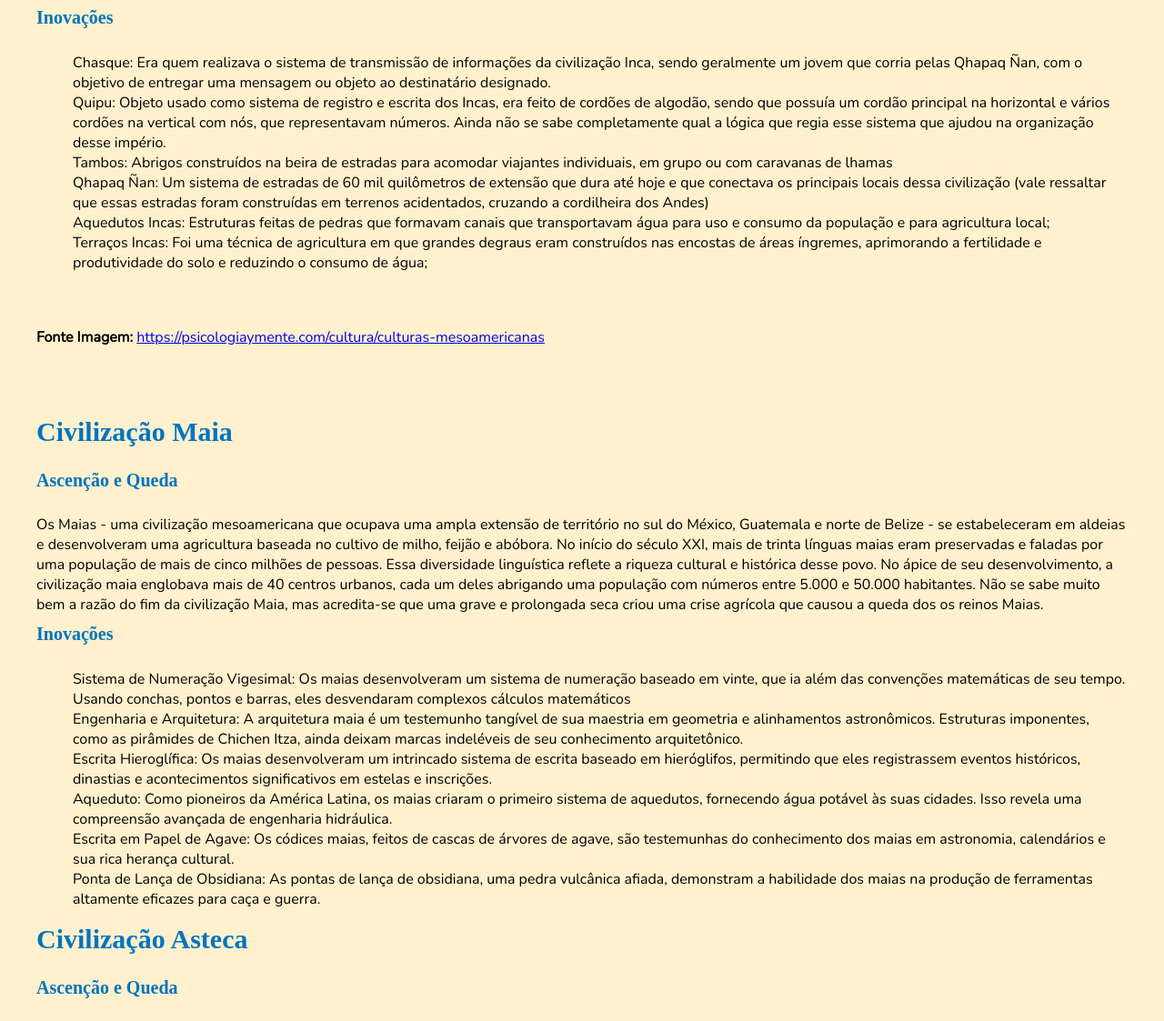
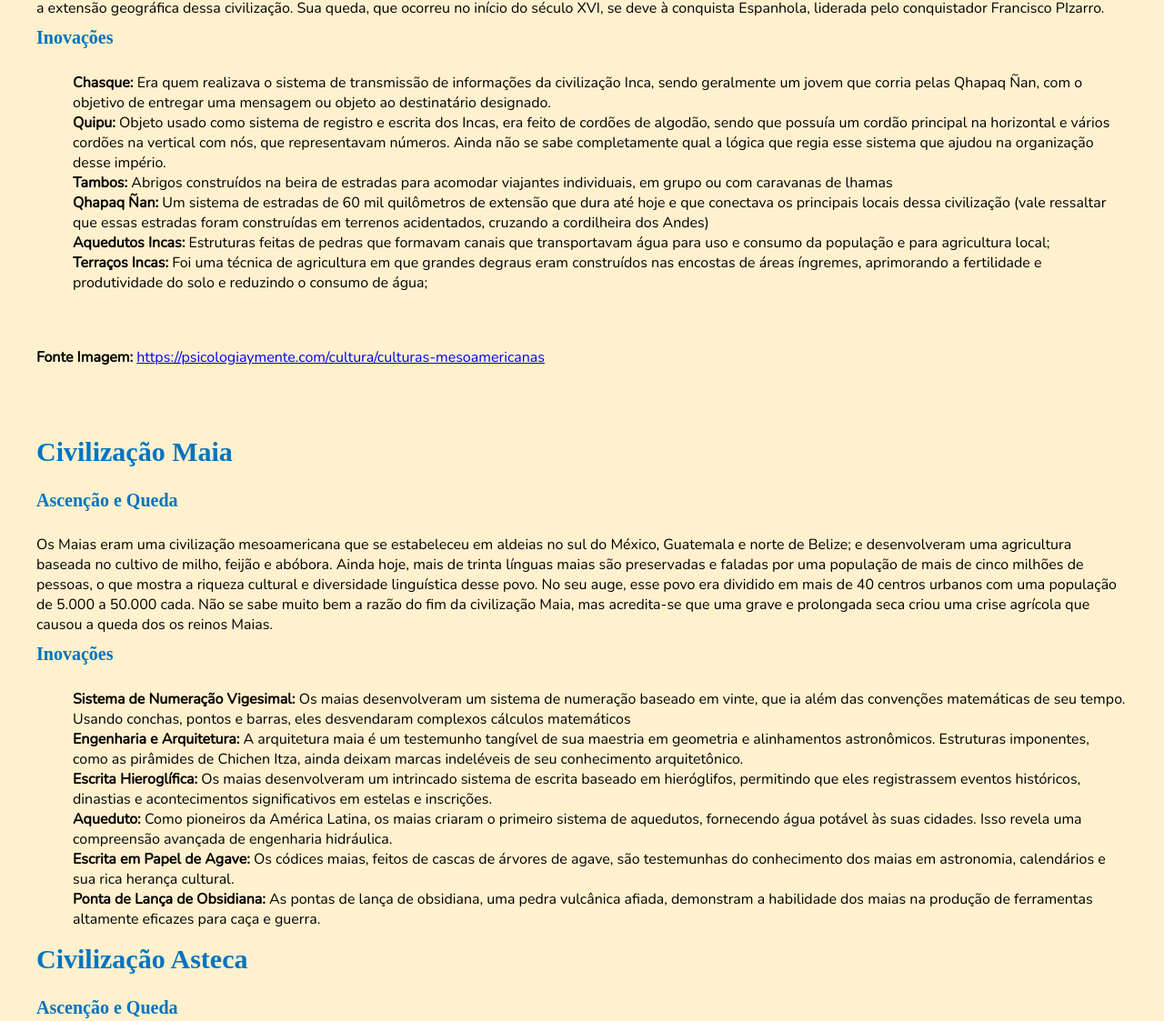
Before and after one commit to thomlandry/blog, a plain HTML site: page index.html in a window 1280 px wide. Shown: the part 3918-5041 px from the top of the page at 91% size. Drawn offline with nearby package versions, Linux system fonts and the light colour scheme; a web font is replaced by a local one.

Commit message:
penultimo commit, se Deus quiser

```diff
--- a/index.html
+++ b/index.html
@@ -86,11 +86,11 @@
 
                 Como Levi Strauss argumenta no livro Raça e História, a antropologia não apresenta uma única visão de progresso, pois a experiência antropológica não está em entender o “outro” pelo “eu”, mas, na verdade, em compreender o “outro” por ele mesmo. Isso implica em medir o progresso de outras culturas usando as réguas delas, não usando sua própria régua. Assim como um observador que está num carro a certa velocidade, quando olha pro lado e vê um outro carro na mesma velocidade, esse parece estar parado; semelhantemente, ao olharmos uma cultura a partir do nosso referencial, temos a ilusão de que ela está parada.
 
-                <br><br>A perspectiva antropológica enfatiza que o progresso não é uma linha reta, mas sim um processo complexo moldado por fatores culturais, sociais e ambientais - que quando são diferentes do homem ocidental, não têm valor intrínseco, sendo vista, então, como uma sociedade estacionária. Cada sociedade tem seu próprio caminho em direção ao progresso, influenciado por suas interações com outras culturas e por sua adaptação às circunstâncias locais. Isso foi constatado pelo sociólogo Bronislaw Malinowski, que dedicou seus estudos às relações sociais dos povos ancestrais das Ilhas Trobriand; a partir do seu contato com esses povos, chegou à conclusão de que o progresso não é linear, mas é, na verdade, moldado por fatores culturais e sociais. Pois diferentes culturas possuem sistemas de valores diferentes, e dessa forma dão prioridades diferentes para a preservação da tradição, a harmonia social, a inovação tecnológica. Portanto, o progresso não pode ser medido de forma universal ou padronizada, e a diversidade cultural desempenha um papel fundamental na maneira como diferentes sociedades interpretam e buscam o avanço.
+                <br><br>A perspectiva antropológica enfatiza que o progresso não é uma linha reta, mas sim um processo complexo moldado por fatores culturais, sociais e ambientais - que quando, na visão do homem ocidental, são diferentes dos seus, não têm valor intrínseco, sendo vista, então, como uma sociedade estacionária. Cada sociedade tem seu próprio caminho em direção ao progresso, influenciado por suas interações com outras culturas e por sua adaptação às circunstâncias locais. Isso foi constatado pelo sociólogo Bronislaw Malinowski, que dedicou seus estudos às relações sociais dos povos ancestrais das Ilhas Trobriand; a partir do seu contato com esses povos, chegou à conclusão de que o progresso não é linear, mas é, na verdade, moldado por fatores culturais e sociais. Pois diferentes culturas possuem sistemas de valores diferentes, e dessa forma dão prioridades diferentes para a preservação da tradição, a harmonia social, a inovação tecnológica. Portanto, o progresso não pode ser medido de forma universal ou padronizada, e a diversidade cultural desempenha um papel fundamental na maneira como diferentes sociedades interpretam e buscam o avanço.
 
                 <br><br>Conclui-se que para identificar o progresso fora do padrão civilizatório europeu,
                 mais especificamente o progresso dos povos indígenas, é necessária a conscientização em relação aos diferentes padrões que definem o que é o progresso para cada cultura. Para isso, o diálogo e a humildade para aprender com o “outro” são cruciais na nossa busca pela erradicação de preconceitos, pois, como Levi Strauss destaca: as desvalorizações em relação a outras raças, está ligada no fundo ao não reconhecimento da diversidade das culturas. Além disso, devemos compreender que nenhuma delas existe isoladamente, na verdade, elas se mesclam; seus progressos são resultados de suas interações, voluntárias ou involuntárias.
-                <br>Ao nos desfazer dessa ideia de superioridade cultural enraizada no nosso imaginário, deixaremos de ver as invenções dos outros sob um olhar egoísta de como elas podem aprimorar nossas próprias organizações econômicas, sistemas políticos, tecnologias, etc. Passaremos a valorizar outras culturas não só pela sua arte, culinária, música, mas também pelo seu conhecimento, ciência e cosmovisão.
+                <br>Ao nos desfazer dessa ideia de superioridade cultural enraizada no nosso imaginário, deixaremos de ver as invenções dos outros sob um olhar egoísta de como elas podem aprimorar nossas próprias organizações econômicas, sistemas políticos, tecnologias, etc. Passaremos a valorizar outras culturas não só pela sua arte, culinária, música, mas também pelo seu próprio conhecimento, ciência e cosmovisão.
 
 
             <br><br><b>Fonte Imagem:</b> <a href="https://psicologiaymente.com/cultura/culturas-mesoamericanas">https://psicologiaymente.com/cultura/culturas-mesoamericanas</a>
@@ -115,16 +115,16 @@
 
                 <ul>
                     <li>
-                        Chasque: Era quem realizava o sistema de transmissão de informações da civilização Inca, sendo geralmente um jovem que corria pelas Qhapaq Ñan, com o objetivo de entregar uma mensagem ou objeto ao destinatário designado.
+                        <b>Chasque:</b> Era quem realizava o sistema de transmissão de informações da civilização Inca, sendo geralmente um jovem que corria pelas Qhapaq Ñan, com o objetivo de entregar uma mensagem ou objeto ao destinatário designado.
                         </li>
                     <li>
-                        Quipu: Objeto usado como sistema de registro e escrita dos Incas, era feito de cordões de algodão, sendo que possuía um cordão principal na horizontal e vários cordões na vertical com nós, que representavam números. Ainda não se sabe completamente qual a lógica que regia esse sistema que ajudou na organização desse império.
+                        <b>Quipu:</b> Objeto usado como sistema de registro e escrita dos Incas, era feito de cordões de algodão, sendo que possuía um cordão principal na horizontal e vários cordões na vertical com nós, que representavam números. Ainda não se sabe completamente qual a lógica que regia esse sistema que ajudou na organização desse império.
                         </li>
-                    <li>Tambos: Abrigos construídos na beira de estradas para acomodar viajantes individuais, em grupo ou com caravanas de lhamas
+                    <li><b>Tambos:</b> Abrigos construídos na beira de estradas para acomodar viajantes individuais, em grupo ou com caravanas de lhamas
                     </li>
-                    <li>Qhapaq Ñan: Um sistema de estradas de 60 mil quilômetros de extensão que dura até hoje e que conectava os principais locais dessa civilização (vale ressaltar que essas estradas foram construídas em terrenos acidentados, cruzando a cordilheira dos Andes)</li>
-                    <li>Aquedutos Incas: Estruturas feitas de pedras que formavam canais que transportavam água para uso e consumo da população e para agricultura local; </li>
-                    <li>Terraços Incas: Foi uma técnica de agricultura em que grandes degraus eram construídos nas encostas de áreas íngremes, aprimorando a fertilidade e produtividade do solo e reduzindo o consumo de água;
+                    <li><b>Qhapaq Ñan:</b> Um sistema de estradas de 60 mil quilômetros de extensão que dura até hoje e que conectava os principais locais dessa civilização (vale ressaltar que essas estradas foram construídas em terrenos acidentados, cruzando a cordilheira dos Andes)</li>
+                    <li><b>Aquedutos Incas:</b> Estruturas feitas de pedras que formavam canais que transportavam água para uso e consumo da população e para agricultura local; </li>
+                    <li><b>Terraços Incas:</b> Foi uma técnica de agricultura em que grandes degraus eram construídos nas encostas de áreas íngremes, aprimorando a fertilidade e produtividade do solo e reduzindo o consumo de água;
                     </li>
                 </ul>
 
@@ -137,21 +137,19 @@
 
                 <h4>Ascenção e Queda</h4>
 
-                Os Maias - uma civilização mesoamericana que ocupava uma ampla extensão de território no sul do México, Guatemala e norte de Belize - se estabeleceram em aldeias e desenvolveram uma agricultura baseada no cultivo de milho, feijão e abóbora. No início do século XXI, mais de trinta línguas maias eram preservadas e faladas por uma população de mais de cinco milhões de pessoas. Essa diversidade linguística reflete a riqueza cultural e histórica desse povo. No ápice de seu desenvolvimento, a civilização maia englobava mais de 40 centros urbanos, cada um deles abrigando uma população com números entre 5.000 e 50.000 habitantes.
-
+                Os Maias eram uma civilização mesoamericana que se estabeleceu em aldeias no sul do México, Guatemala e norte de Belize; e desenvolveram uma agricultura baseada no cultivo de milho, feijão e abóbora. Ainda hoje, mais de trinta línguas maias são preservadas e faladas por uma população de mais de cinco milhões de pessoas, o que mostra a riqueza cultural e diversidade linguística desse povo. No seu auge, esse povo era dividido em mais de 40 centros urbanos com uma população de 5.000 a 50.000 cada.
                 Não se sabe muito bem a razão do fim da civilização Maia, mas acredita-se que uma grave e prolongada seca criou uma crise agrícola que causou a queda dos os reinos Maias.
-
                 <h4>Inovações</h4>
 
 
                 <ul>
-                    <li>Sistema de Numeração Vigesimal: Os maias desenvolveram um sistema de numeração baseado em vinte, que ia além das convenções matemáticas de seu tempo. Usando conchas, pontos e barras, eles desvendaram complexos cálculos matemáticos</li>
-                    <li>Engenharia e Arquitetura: A arquitetura maia é um testemunho tangível de sua maestria em geometria e alinhamentos astronômicos. Estruturas imponentes, como as pirâmides de Chichen Itza, ainda deixam marcas indeléveis de seu conhecimento arquitetônico.</li>
-                    <li>Escrita Hieroglífica: Os maias desenvolveram um intrincado sistema de escrita baseado em hieróglifos, permitindo que eles registrassem eventos históricos, dinastias e acontecimentos significativos em estelas e inscrições.
+                    <li><b>Sistema de Numeração Vigesimal:</b> Os maias desenvolveram um sistema de numeração baseado em vinte, que ia além das convenções matemáticas de seu tempo. Usando conchas, pontos e barras, eles desvendaram complexos cálculos matemáticos</li>
+                    <li><b>Engenharia e Arquitetura:</b> A arquitetura maia é um testemunho tangível de sua maestria em geometria e alinhamentos astronômicos. Estruturas imponentes, como as pirâmides de Chichen Itza, ainda deixam marcas indeléveis de seu conhecimento arquitetônico.</li>
+                    <li><b>Escrita Hieroglífica:</b> Os maias desenvolveram um intrincado sistema de escrita baseado em hieróglifos, permitindo que eles registrassem eventos históricos, dinastias e acontecimentos significativos em estelas e inscrições.
                     </li>
-                    <li>Aqueduto: Como pioneiros da América Latina, os maias criaram o primeiro sistema de aquedutos, fornecendo água potável às suas cidades. Isso revela uma compreensão avançada de engenharia hidráulica.</li>
-                    <li>Escrita em Papel de Agave: Os códices maias, feitos de cascas de árvores de agave, são testemunhas do conhecimento dos maias em astronomia, calendários e sua rica herança cultural.</li>
-                    <li>Ponta de Lança de Obsidiana: As pontas de lança de obsidiana, uma pedra vulcânica afiada, demonstram a habilidade dos maias na produção de ferramentas altamente eficazes para caça e guerra.</li>
+                    <li><b>Aqueduto:</b> Como pioneiros da América Latina, os maias criaram o primeiro sistema de aquedutos, fornecendo água potável às suas cidades. Isso revela uma compreensão avançada de engenharia hidráulica.</li>
+                    <li><b>Escrita em Papel de Agave:</b> Os códices maias, feitos de cascas de árvores de agave, são testemunhas do conhecimento dos maias em astronomia, calendários e sua rica herança cultural.</li>
+                    <li><b>Ponta de Lança de Obsidiana:</b> As pontas de lança de obsidiana, uma pedra vulcânica afiada, demonstram a habilidade dos maias na produção de ferramentas altamente eficazes para caça e guerra.</li>
                 </ul>
 
                 <h2>Civilização Asteca</h2>
@@ -166,14 +164,14 @@
                 <h4>Inovações</h4>
 
                 <ul>
-                    <li>Chinampas: Blocos de terra flutuante sob a água. Essas estruturas agrícolas eram altamente produtivas e contribuíram para a sustentabilidade alimentar da cidade.</li>
-                    <li>Sistema de Claendário: os astecas tinham um sistema de calendário notável, composto por dois ciclos interligados: um ciclo de 260 dias e um ciclo solar de 365 dias. Isso lhes permitiu registrar eventos astronômicos importantes e organizar suas atividades diárias.
+                    <li><b>Chinampas:</b> Blocos de terra flutuante sob a água. Essas estruturas agrícolas eram altamente produtivas e contribuíram para a sustentabilidade alimentar da cidade.</li>
+                    <li><b>Sistema de Claendário:</b> os astecas tinham um sistema de calendário notável, composto por dois ciclos interligados: um ciclo de 260 dias e um ciclo solar de 365 dias. Isso lhes permitiu registrar eventos astronômicos importantes e organizar suas atividades diárias.
                     </li>
-                    <li>Escrita: Era principalmente pictográfica, usando símbolos e imagens para representar palavras e conceitos. Embora não tenham desenvolvido um sistema de escrita como o alfabeto, essa pseudo-escrita pictográfica era sofisticada e servia para documentar sua história e cultura.</li>
+                    <li><b>Escrita:</b> Era principalmente pictográfica, usando símbolos e imagens para representar palavras e conceitos. Embora não tenham desenvolvido um sistema de escrita como o alfabeto, essa pseudo-escrita pictográfica era sofisticada e servia para documentar sua história e cultura.</li>
 
-                    <li>Organização da sociedade: Os astecas também valorizavam a educação e estabeleceram escolas para treinar jovens nas artes, na religião e em habilidades práticas. Além disso, eles tinham um sistema de limpeza de ruas eficiente, mantendo a cidade limpa e organizada.</li>
+                    <li><b>Organização da sociedade:</b> Os astecas também valorizavam a educação e estabeleceram escolas para treinar jovens nas artes, na religião e em habilidades práticas. Além disso, eles tinham um sistema de limpeza de ruas eficiente, mantendo a cidade limpa e organizada.</li>
 
-                    <li>Engenharia: Um dos aspectos notáveis de sua civilização foi a cidade de Tenochtitlán, localizada no que hoje é a Cidade do México. Tenochtitlán era uma cidade de grande importância, com uma complexa rede de canais e estradas que permitia a movimentação eficiente de pessoas e mercadorias pela água.</li>
+                    <li><b>Engenharia:</b> Um dos aspectos notáveis de sua civilização foi a cidade de Tenochtitlán, localizada no que hoje é a Cidade do México. Tenochtitlán era uma cidade de grande importância, com uma complexa rede de canais e estradas que permitia a movimentação eficiente de pessoas e mercadorias pela água.</li>
 
                   </ul>
             </p>
@@ -182,7 +180,7 @@
             <div class="content">
                 <h1 class="blog-title" id="boxLeft">
                     Indígenas no Brasil</h1>
-                <img class="blog-image" src="midia/image6.png" id="imageRight" alt="Imagem da diferença dos territórios indigenas">
+                <img class="blog-image" src="midia/grafico-porcentagem-indigenas.png" id="imageRight" alt="Imagem da diferença dos territórios indigenas">
                 <p class="blog-text" id="boxLeft">
 
                     A diferença no mapeamento das terras indígenas entre a época do descobrimento do Brasil e os dados de 2012 é notável. No decorrer dos anos, as terras indígenas foram amplamente ignoradas, desrespeitadas e desapropriadas, resultando na perda de vastos territórios indígenas.
@@ -203,7 +201,7 @@
 
                     Então, é de suma importância que haja uma conscientização por parte da população em relação ao respeito e preservação das terras e culturas indígenas, reconhecendo a valiosa contribuição que eles oferecem ao Brasil. Essa evolução na compreensão e proteção dos direitos indígenas é um passo significativo em direção a uma sociedade mais justa e equitativa, onde as vozes e as tradições dos povos indígenas são valorizadas e protegidas.
 
-                    <br><br><b>Fonte Imagem:</b> <a href="https://newsela.com/view/ck9noo9yg00ju0iqjdedpqeon/?levelId=ck7ecuus80b6v14p7658rhowt">https://newsela.com/view/ck9noo9yg00ju0iqjdedpqeon/?levelId=ck7ecuus80b6v14p7658rhowt</a>
+                    <br><br><b>Fonte Imagem:</b> <a href="https://brasilescola.uol.com.br/noticias/populacao-indigena-brasil-2022/3129198.html">https://brasilescola.uol.com.br/noticias/populacao-indigena-brasil-2022/3129198.html</a>
 
                 </p>
             </div>
@@ -245,7 +243,7 @@
 
                     <br><br>No entanto, um sistema de cotas não deve ser o único recurso para uma maior heterogeneidade nas faculdades, é necessário, primeiramente, que haja uma mudança na estrutura curricular, incluindo, na bibliografia das matérias, autores indígenas que apresentem uma visão diferente da atual (eurocêntrica) sobre a história e a ciência, aliado à adição de disciplinas, na grade curricular, que visam desconstruir essa visão hegemônica de como fazer ciência. Além disso, é preciso achar mecanismos de certificar esses saberes (assim como os títulos de mestre e doutores, por exemplo), promover debates sobre a questão indígena nas universidades e tentar se aproximar das suas comunidades: há relatos de jovens que passaram 3 dias na estrada para prestar o vestibular indígena da Unicamp; então, a criação de universidades exclusivamente indígenas próximas às suas comunidades seria um ponto a se pensar.
 
-                    <br><br> Os saberes indígenas são obtidos e passados de forma diferente da nossa, assim como Paula Cristina Pereira Silva diz na sua tese de doutorado “Os pesquisadores tikmũ’ũn do nosso grupo de pesquisa nos ensinaram que as histórias, assim como os cantos, são tanto uma forma de obterem conhecimentos, quanto uma maneira de não se ‘esquecer’.”. Portanto, entender, valorizar e incorporar as diferentes formas de conhecimentos na ciência é crucial para uma compreensão mais abrangente e precisa do mundo. Sendo assim, poderemos ver mais participação de representantes indígenas na ciência do nosso país, não somente com seus saberes tradicionais, mas também com seus saberes atuais, como menciona a notícia: “Recentemente, ocorreu uma competição científica internacional sediada na França que divulgou diversos estudos da área de biologia sintética, o IGEM (International Genetically Engineered Machine). A representante da Unicamp e dos povos indígenas do Brasil foi a doutoranda da Faculdade de Ciências Médicas (FCM) da Área de Clínica Médica, Kellen Vilharva, da etnia Guarani-Kaiowá (Jaguapiru, Dourados - MS).” (trecho retirado da notícia no link a seguir: <a href="https://www.fcm.unicamp.br/imprensa/publicacoes/view/os-cientistas-da-natureza--a-representacao-indigena-na-pesquisa-cientifica/14976">https://www.fcm.unicamp.br/imprensa/publicacoes/view/os-cientistas-da-natureza--a-representacao-indigena-na-pesquisa-cientifica/14976</a> ).
+                    <br><br> Os saberes indígenas são obtidos e passados de forma diferente da nossa, assim como Paula Cristina Pereira Silva diz na sua tese de doutorado “Os pesquisadores tikmũ’ũn do nosso grupo de pesquisa nos ensinaram que as histórias, assim como os cantos, são tanto uma forma de obterem conhecimentos, quanto uma maneira de não se ‘esquecer’.”. Portanto, entender, valorizar e incorporar as diferentes formas de conhecimentos na ciência é crucial para uma compreensão mais abrangente e precisa do mundo. Sendo assim, poderemos ver uma maior participação de representantes indígenas na ciência do nosso país, não somente com seus saberes tradicionais, mas também com seus saberes atuais, como menciona a notícia: “Recentemente, ocorreu uma competição científica internacional sediada na França que divulgou diversos estudos da área de biologia sintética, o IGEM (International Genetically Engineered Machine). A representante da Unicamp e dos povos indígenas do Brasil foi a doutoranda da Faculdade de Ciências Médicas (FCM) da Área de Clínica Médica, Kellen Vilharva, da etnia Guarani-Kaiowá (Jaguapiru, Dourados - MS).” (trecho retirado da notícia no link a seguir: <a href="https://www.fcm.unicamp.br/imprensa/publicacoes/view/os-cientistas-da-natureza--a-representacao-indigena-na-pesquisa-cientifica/14976">https://www.fcm.unicamp.br/imprensa/publicacoes/view/os-cientistas-da-natureza--a-representacao-indigena-na-pesquisa-cientifica/14976</a> ).
 
                    </p>
                    <br><br><b>Fonte Imagem:</b><a href="https://www.terra.com.br/nos/elas-estao-levando-a-cultura-indigena-para-a-universidade,58f31dcfb4fabf1ccb4a9219386522bcx3b2t93q.html"> https://www.terra.com.br/nos/elas-estao-levando-a-cultura-indigena-para-a-universidade,58f31dcfb4fabf1ccb4a9219386522bcx3b2t93q.html</a>
```
Also changed, not shown: midia/grafico-porcentagem-indigenas.png (added).
